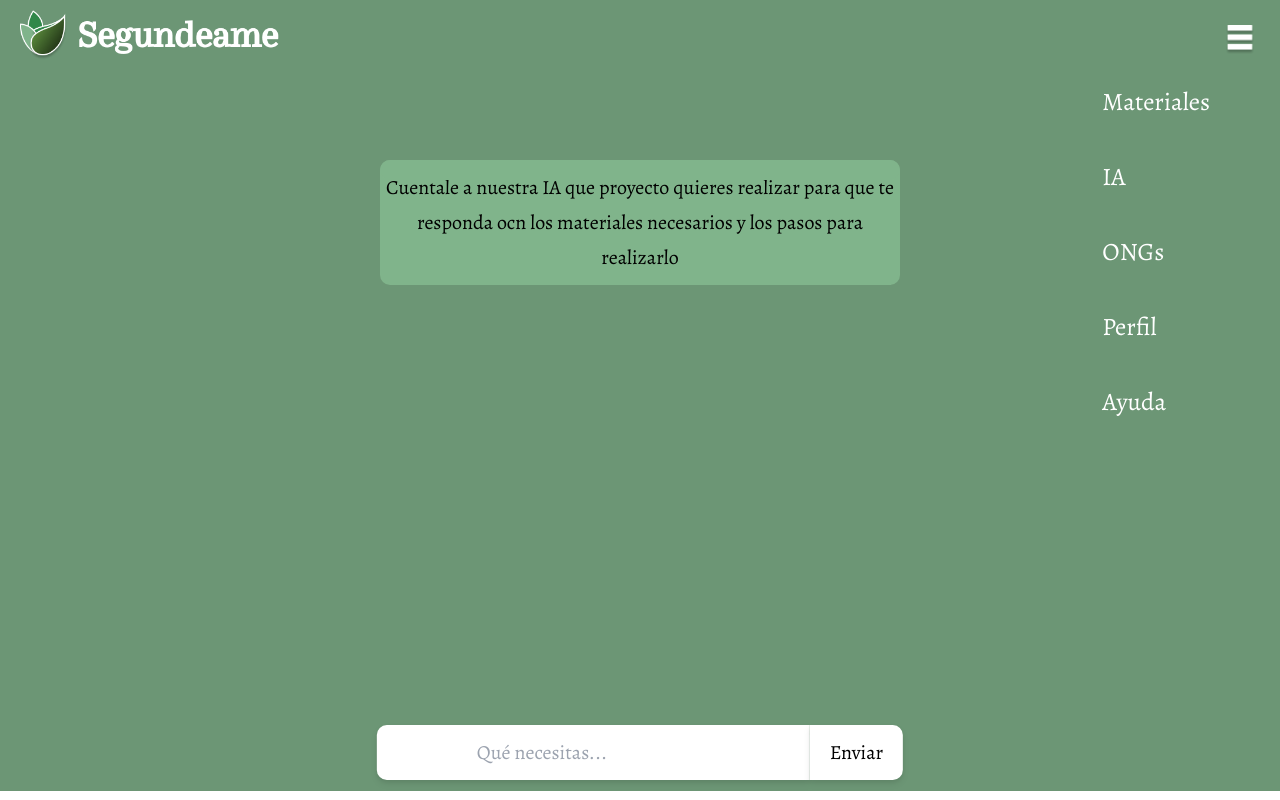
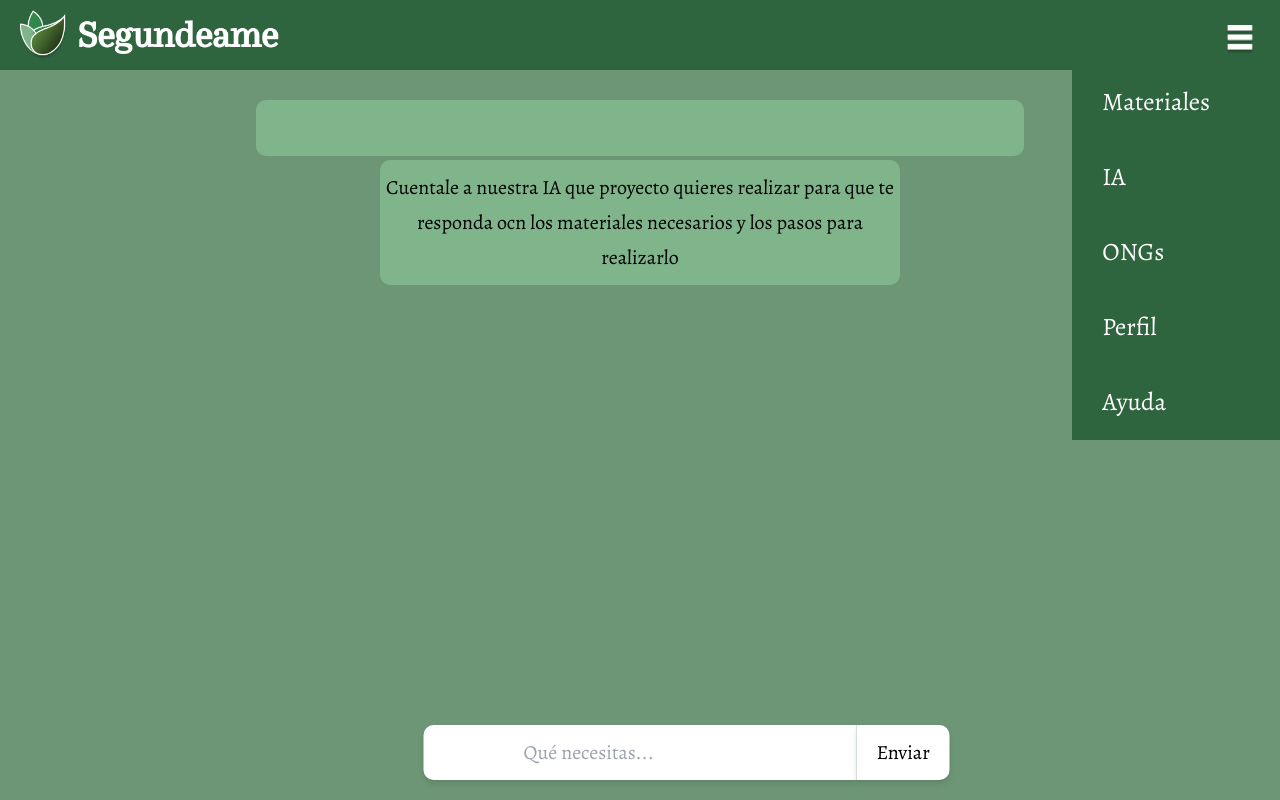
Before and after one commit to ilangar/Segundeame, a Next.js app in the folder segundeame/: page /ia in a window 1280 px wide. Both pictures are taken after a click on the button 1252 px from the left and 27 px from the top of the page. Built offline with nearby package versions, Linux system fonts and the light colour scheme.

Commit message:
Respuesta IA

```diff
--- a/package.json
+++ b/package.json
@@ -1,7 +1,9 @@
 {
   "dependencies": {
     "@google/generative-ai": "^0.16.0",
-    "axios": "^1.7.2"
+    "axios": "^1.7.2",
+    "remark": "^15.0.1",
+    "remark-html": "^16.0.1"
   },
   "devDependencies": {
     "tailwindcss": "^3.4.7"
--- a/segundeame/app/(ayuda)/ayuda/page.jsx
+++ b/segundeame/app/(ayuda)/ayuda/page.jsx
@@ -2,10 +2,10 @@ export default function Ayuda() {
 
     return (
 
-    <div>
+    <div className="bg-[#FBF8F4] h-full">
       <h1>¿Qué es segundeame?</h1>
-      <p> Sgundeame es para quienes están interesados en reciclar, pero no encuentran opciones accesibles. Esta es una página web que viene a solucionar  gracias a la IA, una de las mejores relacionadas con el reciclaje y manualidades.
-Segundeame es un proyecto que busca facilitar el reciclaje.   </p>
+      <p> Segundeame es un proyecto creado para quienes están interesados en reciclar pero no encuentran opciones accesibles. Su idea principal es reducir la cantidad de desechos al ofrecer una plataforma web donde los objetos pueden encontrar un segundo propósito. A través de nuestra IA, una de las mejores en el ámbito del reciclaje y manualidades, los usuarios pueden aprender y compartir ideas sobre cómo reutilizar materiales de manera creativa. Segundeame viene a resolver el problema de la acumulación de residuos al conectar a quienes desean reciclar con quienes tienen materiales para reutilizar.
+      </p>
       <h1>¿Cómo usar la IA?</h1>
       <p></p>
       <h1>¿Cómo buscar y pedir materiales?</h1>
--- a/segundeame/app/(ia)/ia/page.jsx
+++ b/segundeame/app/(ia)/ia/page.jsx
@@ -4,7 +4,12 @@ import ChatIA from "@/app/components/chatIA";
 import { GoogleGenerativeAI } from "@google/generative-ai"
 const genAI = new GoogleGenerativeAI(API_KEY);
 
+import { useState } from 'react';
+
 export default function IA() {
+
+  const [res, setRes] = useState("")
+
   const handleSearch = async (inputText) => {
     console.log("Se realizó una búsqueda con el término:", inputText);
     const model = genAI.getGenerativeModel({ model: "gemini-1.5-pro-latest" });
@@ -14,18 +19,21 @@ export default function IA() {
       const result = await model.generateContent(prompt);
       const response = result.response;
       console.log(response.candidates[0].content.parts[0].text);
-      const respuestaIA = response.candidates[0].content.parts[0].text;
+      setRes(response.candidates[0].content.parts[0].text) //hacer un UseState
     } catch (error) {
       console.error('Error al generar contenido:', error);
     }
   };
+
   return (
 
-    <div className="bg-[#6C9675] h-[90.1%]">
+    <div className="bg-[#6C9675] h-full">
       <div >
         <ChatIA onSearch={handleSearch} />
-        <div className="fixed left-1/2 top-32 -translate-x-1/2 items-center" >
-        <p className="flex text-center rounded-lg py-2 w-[520px] bg-[#80B48B]">  </p>
+        <div className="relative top-20 flex justify-center" >
+          <p className="text-center rounded-lg py-4 px-6 bg-[#80B48B] w-full max-w-[90%] md:max-w-[75%] lg:max-w-[60%] max-h-[425px] overflow-y-auto break-words border-[#80B48B] border-8">
+            {res}
+          </p>
         </div>
       </div>
     </div>
--- a/segundeame/app/components/chatIA.jsx
+++ b/segundeame/app/components/chatIA.jsx
@@ -29,7 +29,7 @@ const ChatIA = ({ onSearch = null }) => {
     <div className="flex align-center justify-center flex-col   ">
       <div className="fixed left-1/2 top-32 -translate-x-1/2 items-center ">
         {send ? (
-          <p className="flex text-center rounded-lg py-2 w-[520px] bg-[#80B48B]"> </p>
+          <p className="flex text-center rounded-lg px-2 py-2 w-[520px] bg-[#80B48B]">Creando una idea... </p>
         ) : (
           <h1 className="flex text-center rounded-lg py-2 w-[520px] bg-[#80B48B]">Cuentale a nuestra IA que proyecto quieres realizar para que te responda ocn los materiales necesarios y los pasos para realizarlo</h1>
         )}
@@ -45,7 +45,7 @@ const ChatIA = ({ onSearch = null }) => {
 
           <button
             type="submit" id="generateButton"
-            className=" bg-white py-2 px-4 hover:bg-[#80B48B] focus:outline-none drop-shadow-md rounded-r-lg"
+            className="fixed bg-white py-2 px-4 hover:bg-[#80B48B] focus:outline-none drop-shadow-md rounded-r-lg"
             onClick={handleSend}
           >Enviar</button>
         </div>
--- a/segundeame/app/components/menu.jsx
+++ b/segundeame/app/components/menu.jsx
@@ -11,7 +11,7 @@ const HamburgerMenu = () => {
   };
 
   return (
-    <div className="absolute right-0">
+    <div className="absolute right-0 top-0 z-49">
       <button
         className="text-black focus:outline-none"
         onClick={toggleMenu}
@@ -19,7 +19,7 @@ const HamburgerMenu = () => {
         <img className="h-6 w-6 mt-5 mr-5" src="./menu-hamburguesa.png" alt="Icono del menu hamburguesa" />
       </button>
       {isOpen && (
-        <div className="bg-[#6C9675] absolute top-full right-0 ">
+        <div className="bg-[#2F653E] absolute top-full right-0 z-50">
           <a href="./materiales" className="block text-white py-4 px-6 mr-8 cursor-pointer hover:text-black">Materiales</a>
           <a href="./ia" className="block text-white py-4 px-6 cursor-pointer hover:text-black">IA</a>
           <a href="./ong" className="block text-white py-4 px-6 cursor-pointer hover:text-black">ONGs</a>
--- a/segundeame/app/layout.jsx
+++ b/segundeame/app/layout.jsx
@@ -14,7 +14,7 @@ export default function RootLayout({ children }) {
   return (
     <html lang="es" className="text-xl">
       <body className={inter.className}>
-        <header className="w-full flex justify-between align-center bg-[#6C9675] text-xl overflow-hidden">
+        <header className=" w-full flex justify-between align-center bg-[#2F653E] text-xl overflow-visible fixed">
           <div className="flex align-center justify-center  ml-2">
             <a href="./" className="flex align-center justify-center m-2"><img src="\logo.png" alt="logo de segundeame" className="h-10" /></a>
           </div>
--- a/segundeame/app/page.jsx
+++ b/segundeame/app/page.jsx
@@ -20,7 +20,7 @@ export default function Home() {
   }, []);
 
   return (
-  <main className={`absolute -z-20 ${backgroundUrl} h-[89.1%] w-full`}>
+  <main className={`absolute -z-20 ${backgroundUrl} h-full w-full`}>
     <div className="absolute -z-10 bg-gradient-to-r from-black to-transparent h-full w-full">
       <div className="absolute top-12 left-1/2 -translate-x-1/2 items-center bg-transparent h-40 w-full mt-10 pl-8">
         <img src="\logo.png" alt="logo de segundeame" className="h-20"/>
@@ -29,10 +29,9 @@ export default function Home() {
 
     </div>
 
-    <div className="absolute aling-center bottom-10 bg-[#80B48B] hover:bg-[#6C9675] focus:outline-none focus:bg-green-300 rounded-md py-2 px-4">
+    <div className="ml-12 absolute aling-center bottom-10 bg-[#80B48B] hover:bg-[#6C9675] focus:outline-none focus:bg-green-300 rounded-md py-2 px-4">
       <a href="./ayuda" className="text-white">¿Cómo usar Segundeame?</a>
     </div>
-    <a href="./../ayuda" className=" bg-[#80B48B] py-2 px-4 text-white focus:outline-none drop-shadow-md rounded-lg"> ¿Cómo usar Segundeame?</a>
   </main>
 
 
```
Also changed, not shown: 1 other file (tests, documents, lock files or other folders).
